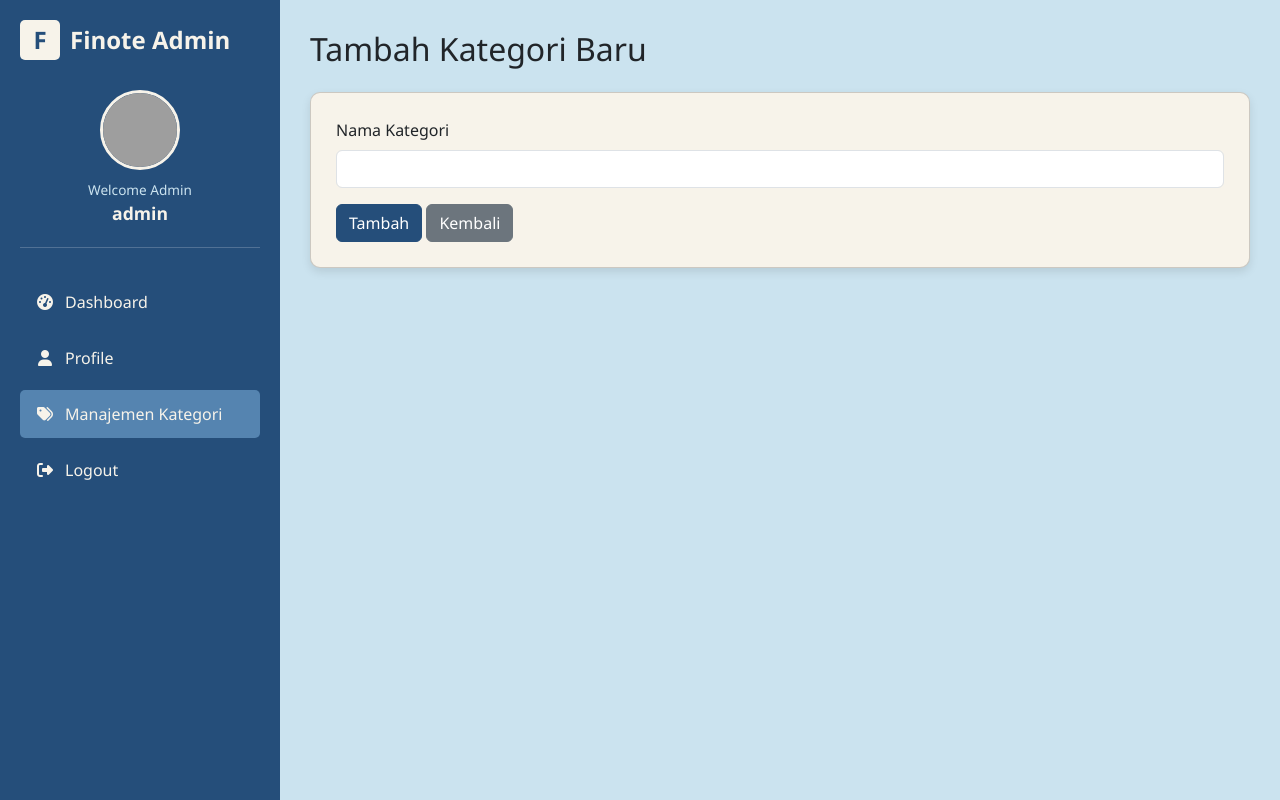
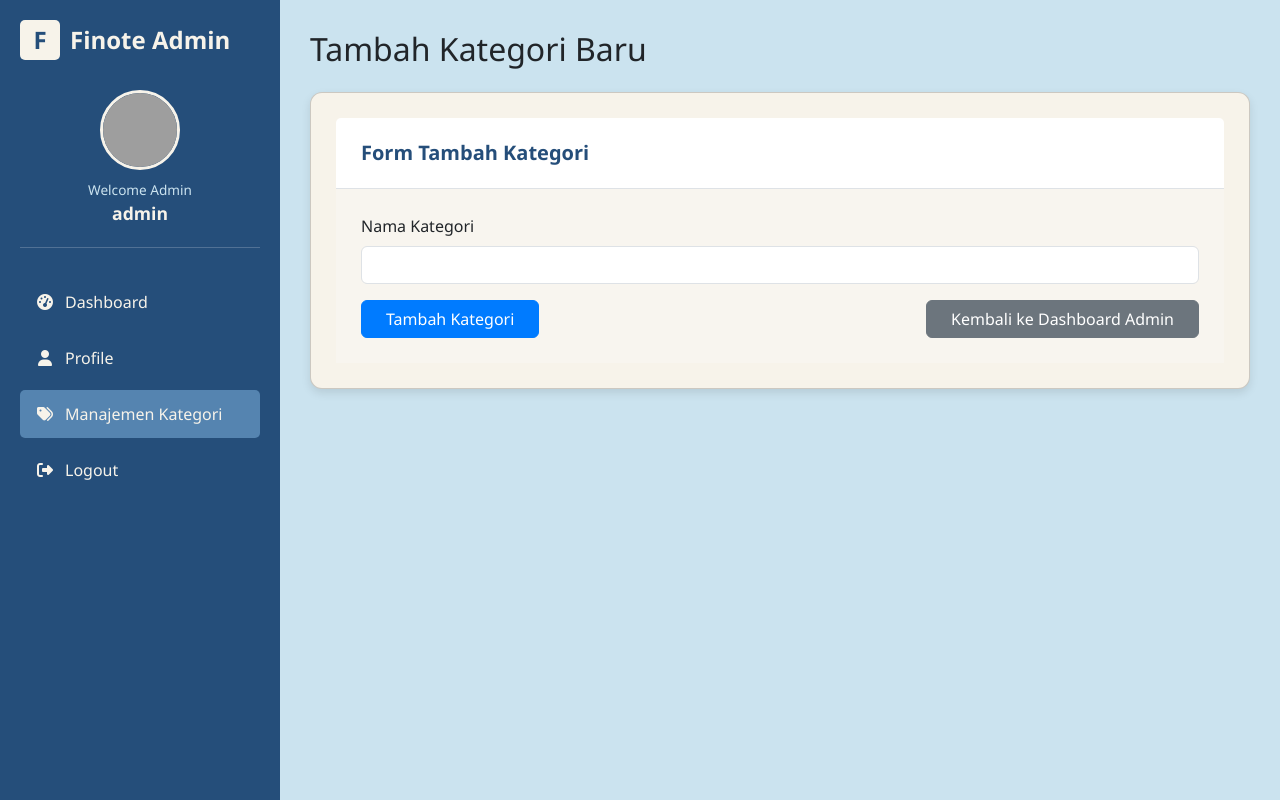
Before and after one commit to 1Envy2/Manajemen_keuangan, a PHP site: page /admin/tambah_kategori.php in a window 1280 px wide. Run offline with PHP 8.4, Linux system fonts and the light colour scheme; a user stored in the database is signed in; data comes from the database, SQL or seed files in the repository; grey boxes are pictures that could not be loaded.

Commit message:
Update tambah_kategori.php

```diff
--- a/admin/tambah_kategori.php
+++ b/admin/tambah_kategori.php
@@ -217,15 +217,40 @@ $conn->close();
         <div class="alert alert-danger"><?= $error_msg ?></div>
     <?php endif; ?>
 
-    <div class="card">
-        <form action="<?= htmlspecialchars($_SERVER['PHP_SELF']) ?>" method="POST">
+    <div class="card" style="border-radius: 12px; overflow: hidden;">
+    <div class="card-header" style="background-color: #ffffff; padding: 20px 25px; border-bottom: 1px solid #dee2e6;">
+        <div class="card-title" style="font-size: 1.25rem; font-weight: 600; color: var(--color-dark-blue); margin: 0;">
+            Form Tambah Kategori
+        </div>
+    </div>
+    <div class="card-content" style="background-color: #f8f5ef; padding: 25px;">
+        <?php if (!empty($success_msg)): ?>
+            <div class="alert alert-success" role="alert"><?= $success_msg ?></div>
+        <?php endif; ?>
+        <?php if (!empty($error_msg)): ?>
+            <div class="alert alert-danger" role="alert"><?= $error_msg ?></div>
+        <?php endif; ?>
+
+        <form action="<?= htmlspecialchars($_SERVER['PHP_SELF']) ?>" method="post">
             <div class="mb-3">
                 <label for="category_name" class="form-label">Nama Kategori</label>
-                <input type="text" name="category_name" id="category_name" class="form-control <?= !empty($name_err) ? 'is-invalid' : '' ?>" value="<?= htmlspecialchars($category_name) ?>">
-                <?php if (!empty($name_err)): ?><div class="invalid-feedback"><?= $name_err ?></div><?php endif; ?>
+                <input type="text" name="category_name" id="category_name"
+                    class="form-control <?= (!empty($name_err)) ? 'is-invalid' : ''; ?>"
+                    value="<?= htmlspecialchars($category_name); ?>">
+                <?php if (!empty($name_err)): ?>
+                    <div class="invalid-feedback"><?= $name_err ?></div>
+                <?php endif; ?>
             </div>
-            <button type="submit" class="btn btn-primary" style="background-color: var(--color-dark-blue); border-color: var(--color-dark-blue);">Tambah</button>
-            <a href="<?= BASE_URL ?>/admin/dashboard.php" class="btn btn-secondary">Kembali</a>
+            <div class="d-flex justify-content-between">
+                <button type="submit" class="btn btn-primary px-4"
+                    style="background-color: #007bff; border-color: #007bff;">
+                    Tambah Kategori
+                </button>
+                <a href="<?= BASE_URL ?>/admin/dashboard.php" class="btn btn-secondary px-4"
+                    style="background-color: #6c757d; border-color: #6c757d;">
+                    Kembali ke Dashboard Admin
+                </a>
+            </div>
         </form>
     </div>
 </div>
```
